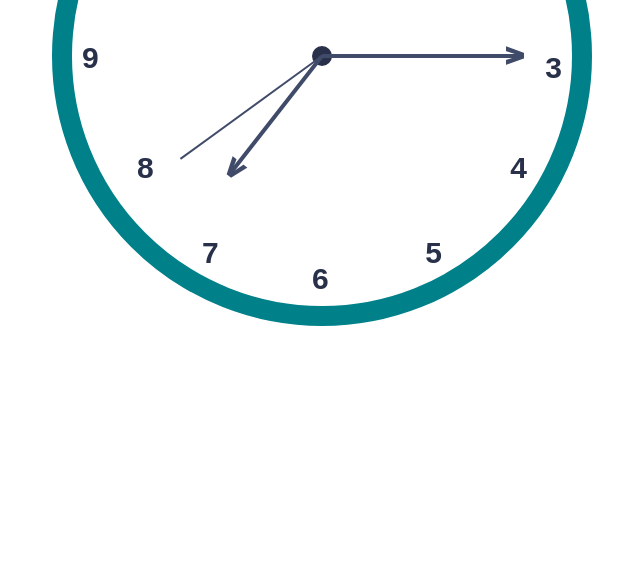
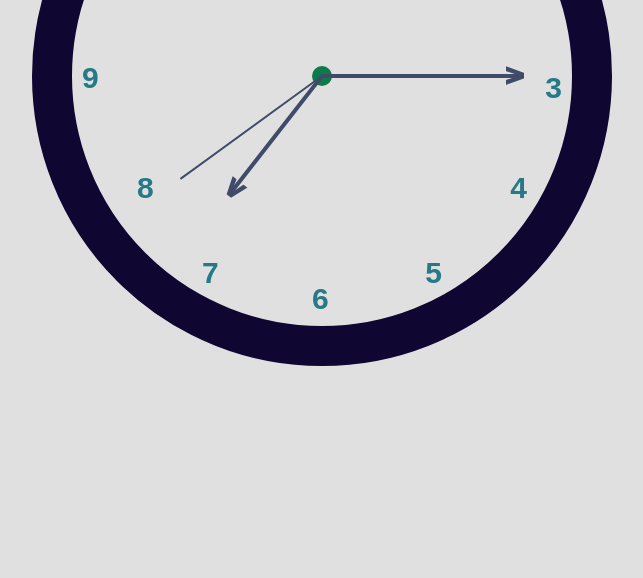
Before and after one commit to shifanthjasim/Analog-Clock, a plain HTML site: page index.html in a window 1280 px wide. Shown: the part 222-800 px from the top of the page, without its empty margins (318-961 px from the left). Drawn offline with Linux system fonts and the light colour scheme.

Commit message:
my changes

```diff
--- a/style.css
+++ b/style.css
@@ -1,11 +1,12 @@
 body {
   font-family: Arial, Helvetica, sans-serif;
+  background-color: #e0e0e0;
 }
 
 .clock-dial {
   width: 500px;
   height: 500px;
-  border: 20px solid #00818a;
+  border: 40px solid #0f0632;
   border-radius: 50%;
   margin: 0 auto;
   position: relative;
@@ -14,7 +15,7 @@ body {
 .point {
   width: 20px;
   height: 20px;
-  background-color: #283149;
+  background-color: #0d7a49;
   border-radius: 50%;
   position: absolute;
   top: 240px;
@@ -24,7 +25,7 @@ body {
 .hour {
   font-size: 30px;
   font-weight: bold;
-  color: #283149;
+  color: #277987;
   position: absolute;
 }
 
```
